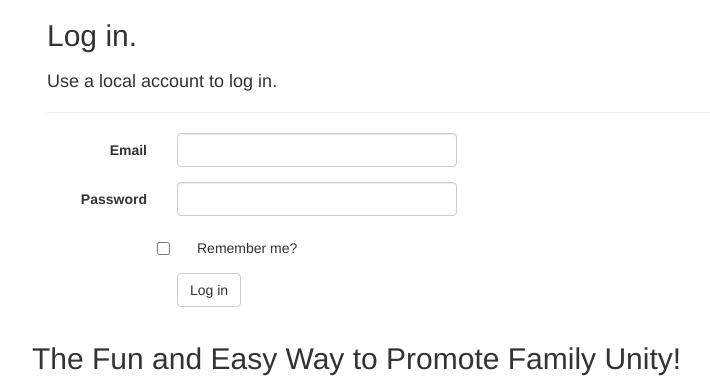
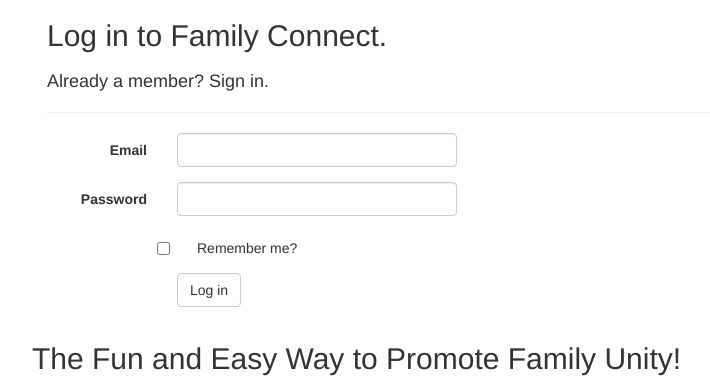
Before and after one commit to russpetrus/FamConnect, an ASP.NET MVC app: template FamConnect/Views/Account/Login.cshtml in a window 1280 px wide. Shown: the part 51-431 px from the top of the page, without its empty margins (23-733 px from the left). Run offline with ASP.NET Core 8 and stand-ins for ASP.NET MVC 5, Linux system fonts and the light colour scheme; the template is opened without the code that fills it, so the values that code supplies are empty; the project's own start-up code is not run, and a stand-in starts its controllers and pages; some libraries are stand-ins or nearby versions.

```diff
--- a/FamConnect/Views/Account/Login.cshtml
+++ b/FamConnect/Views/Account/Login.cshtml
@@ -1,7 +1,7 @@
 @using FamConnect.Models
 @model LoginViewModel
 @{
-    ViewBag.Title = "Log in";
+    ViewBag.Title = "Log in to Family Connect";
 }
 
 <h2>@ViewBag.Title.</h2>
@@ -11,7 +11,7 @@
             @using (Html.BeginForm("Login", "Account", new { ReturnUrl = ViewBag.ReturnUrl }, FormMethod.Post, new { @class = "form-horizontal", role = "form" }))
             {
                 @Html.AntiForgeryToken()
-                <h4>Use a local account to log in.</h4>
+                <h4>Already a member? Sign in.</h4>
                 <hr />
                 @Html.ValidationSummary(true, "", new { @class = "text-danger" })
                 <div class="form-group">
```
Also changed, not shown: FamConnect/Controllers/ConnectionActionsController.cs (+7 -1 lines).
